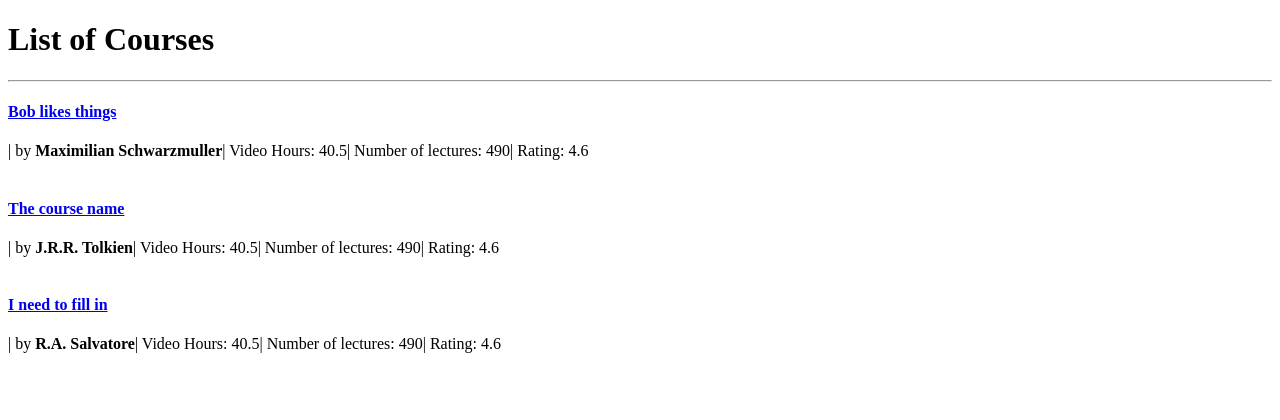
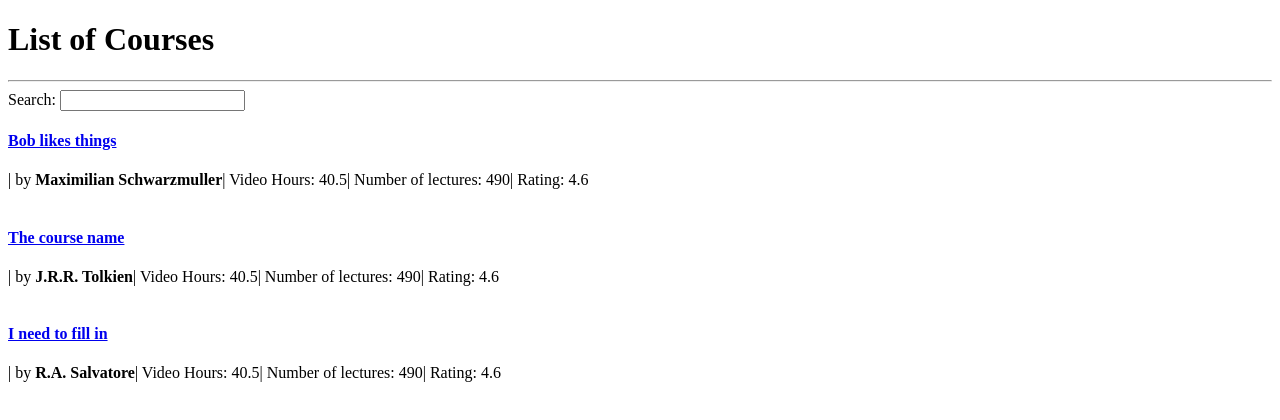
Before and after one commit to CraigStueber/weekendbootcamp, a React (Create React App) app: page / in a window 1280 px wide. Shown: the top 420 px of the page. Built offline with nearby package versions, Linux system fonts and the light colour scheme.

Commit message:
Working with onChange and onKeyPress

```diff
--- a/src/App.js
+++ b/src/App.js
@@ -38,13 +38,26 @@ const courses = [
 ];
 
 const App = () => {
+  const handleSearchInputChange = event => {
+    console.log(event.target.value);
+
+  }
+
+  const handleSearchInputKeyPress = event =>{
+    if(event.key === 'Enter') {
+      console.log('Enter key pressed! Search value: ' + event.target.value);
+    }
+  }
+
 return (
 
     <div>
       <h1>List of Courses</h1>
       <hr />
+
+      <label htmlFor="searchInput">Search: </label>
+      <input id="searchInput" type="text" onChange={handleSearchInputChange} onKeyPress={handleSearchInputKeyPress}/>
       <CoursesList courses={courses} />
-
     </div>
   );
 }
```
